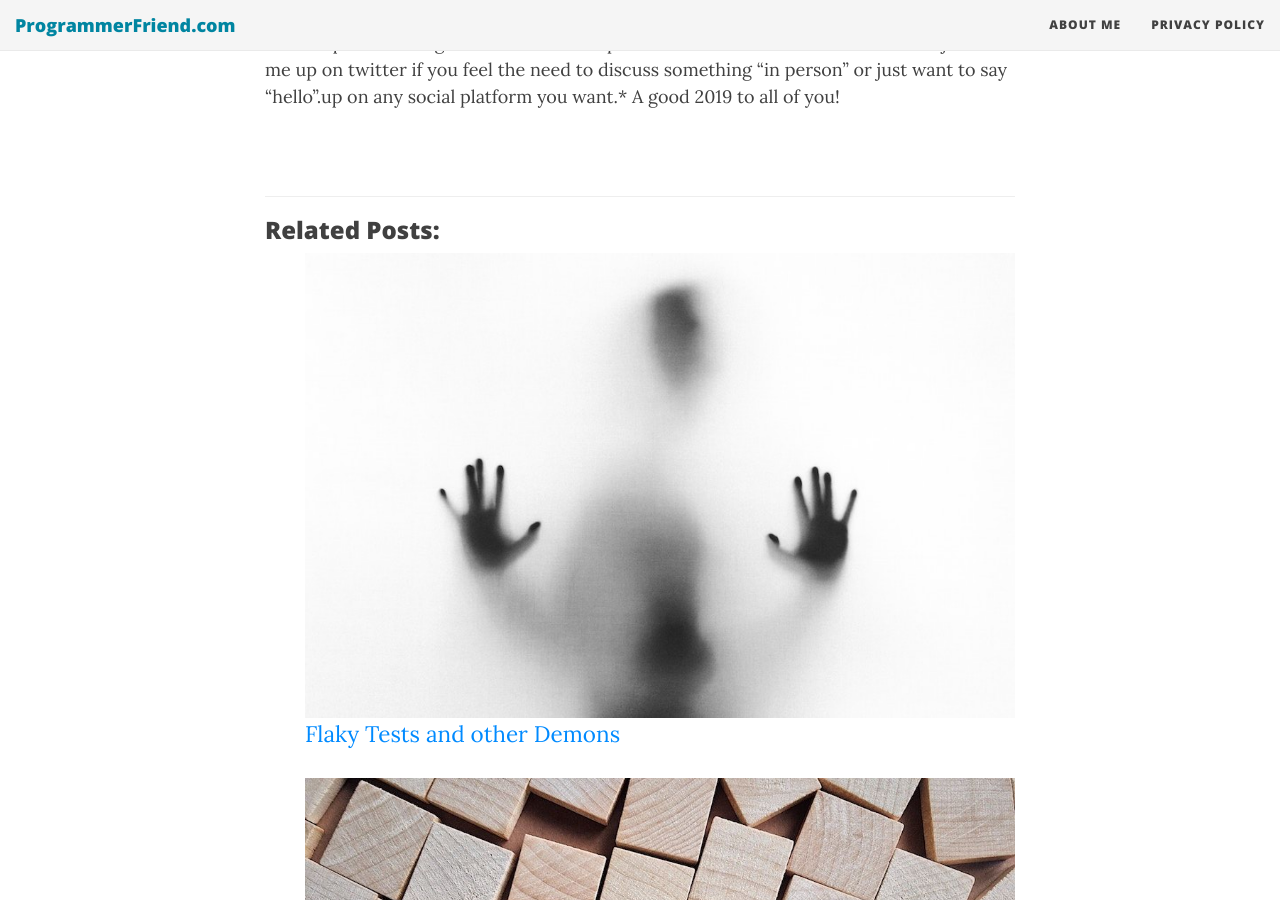
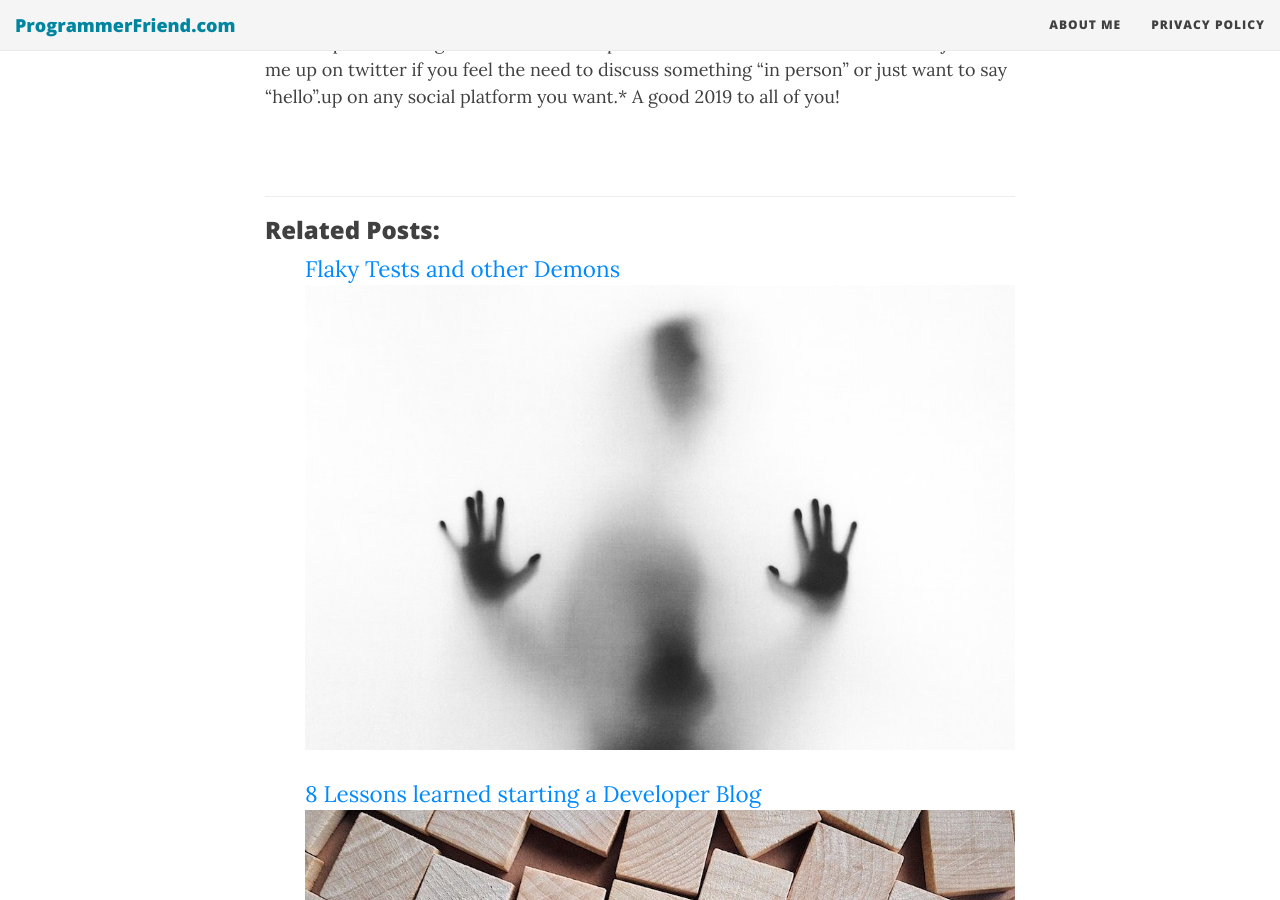
Before and after one commit to programmerfriend/programmerfriend.github.io, a Jekyll site: the page built from _posts/2019-01-14-most-important-things-every-programmer-should-be-aware-of.md, in a window 1280 px wide and 900 px high, scrolled down 2259 px. Built offline with Jekyll 4.4.1, drawn with Linux system fonts in a browser that asks for light colours; nearby versions of some CDN libraries.

Commit message:
Related posts have title over image

```diff
--- a/_layouts/post.html
+++ b/_layouts/post.html
@@ -47,8 +47,9 @@ layout: base
         {% endif %}
         {% for post in posts %}
           {% if post.url != page.url %}
-            <li><a href="{{ post.url }}"><img src="{{post.bigimg}}" />
-              {{ post.title }}
+            <li><a href="{{ post.url }}">
+                {{ post.title }}
+                <img src="{{post.bigimg}}" />
             </a></li>
             {% assign relatedCount = relatedCount | plus: 1 %}
             {% if relatedCount >= 4 %}
```
